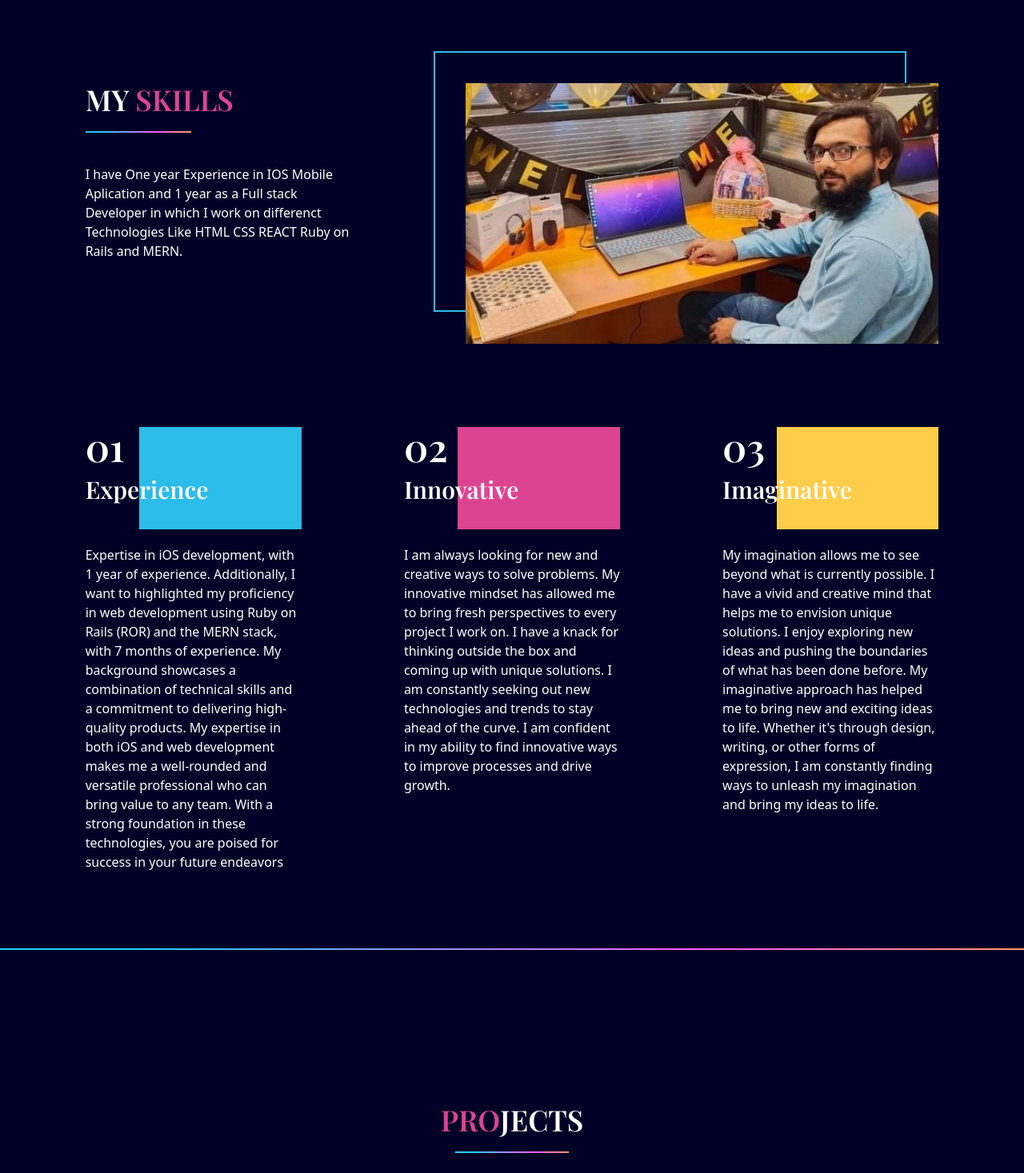
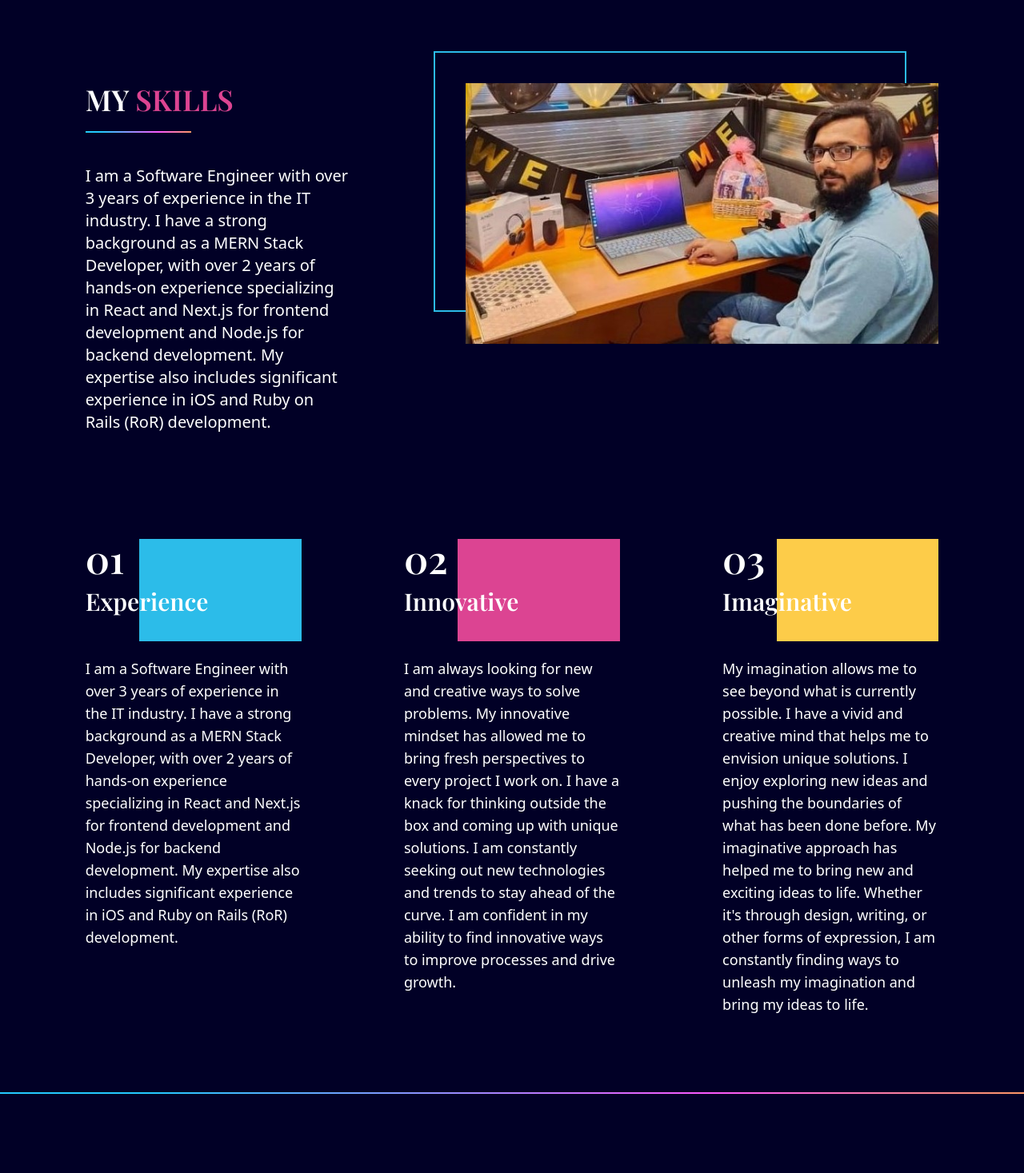
Before and after one commit to hafizab63861462/portfolioInReact, a React (Create React App) app: page / in a window 1280 px wide. Shown: the part 866-2333 px from the top of the page at 80% size. Built offline with nearby package versions, Linux system fonts and the light colour scheme.

Commit message:
update experience

```diff
--- a/src/scenes/MySkills.jsx
+++ b/src/scenes/MySkills.jsx
@@ -23,10 +23,13 @@ const MySkills = () => {
             MY <span className="text-red">SKILLS</span>
           </p>
           <LineGradient width="w-2/5" />
-          <p className="mt-10 mb-7">
-            I have One year Experience in IOS Mobile Aplication and 1 year as a
-            Full stack Developer in which I work on differenct Technologies Like
-            HTML CSS REACT Ruby on Rails and MERN.
+          <p className="mt-10 mb-7 text-xl">
+            I am a Software Engineer with over 3 years of experience in the IT
+            industry. I have a strong background as a MERN Stack Developer, with
+            over 2 years of hands-on experience specializing in React and
+            Next.js for frontend development and Node.js for backend
+            development. My expertise also includes significant experience in
+            iOS and Ruby on Rails (RoR) development.
           </p>
         </motion.div>
 
@@ -71,16 +74,13 @@ const MySkills = () => {
             </div>
             <div className="w-1/2 md:w-3/4 h-32 bg-blue absolute right-0 top-0 z-[-1]" />
           </div>
-          <p className="mt-5">
-            Expertise in iOS development, with 1 year of experience.
-            Additionally, I want to highlighted my proficiency in web
-            development using Ruby on Rails (ROR) and the MERN stack, with 7
-            months of experience. My background showcases a combination of
-            technical skills and a commitment to delivering high-quality
-            products. My expertise in both iOS and web development makes me a
-            well-rounded and versatile professional who can bring value to any
-            team. With a strong foundation in these technologies, you are poised
-            for success in your future endeavors
+          <p className="mt-5 text-lg">
+            I am a Software Engineer with over 3 years of experience in the IT
+            industry. I have a strong background as a MERN Stack Developer, with
+            over 2 years of hands-on experience specializing in React and
+            Next.js for frontend development and Node.js for backend
+            development. My expertise also includes significant experience in
+            iOS and Ruby on Rails (RoR) development.
           </p>
         </motion.div>
 
@@ -105,7 +105,7 @@ const MySkills = () => {
             </div>
             <div className="w-1/2 md:w-3/4 h-32 bg-red absolute right-0 top-0 z-[-1]" />
           </div>
-          <p className="mt-5">
+          <p className="mt-5 text-lg">
             I am always looking for new and creative ways to solve problems. My
             innovative mindset has allowed me to bring fresh perspectives to
             every project I work on. I have a knack for thinking outside the box
@@ -136,7 +136,7 @@ const MySkills = () => {
             </div>
             <div className="w-1/2 md:w-3/4 h-32 bg-yellow absolute right-0 top-0 z-[-1]" />
           </div>
-          <p className="mt-5">
+          <p className="mt-5 text-lg">
             My imagination allows me to see beyond what is currently possible. I
             have a vivid and creative mind that helps me to envision unique
             solutions. I enjoy exploring new ideas and pushing the boundaries of
```
